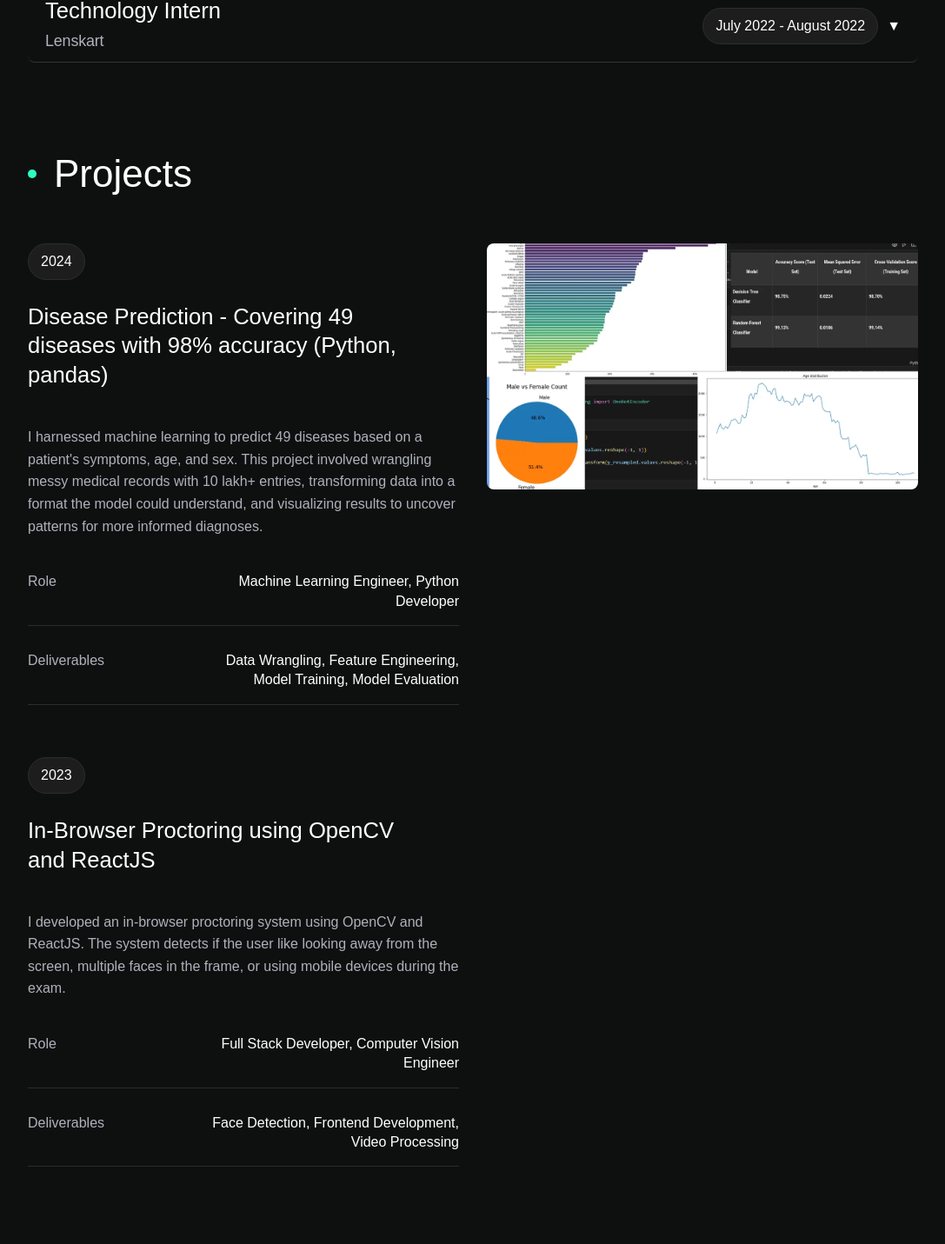
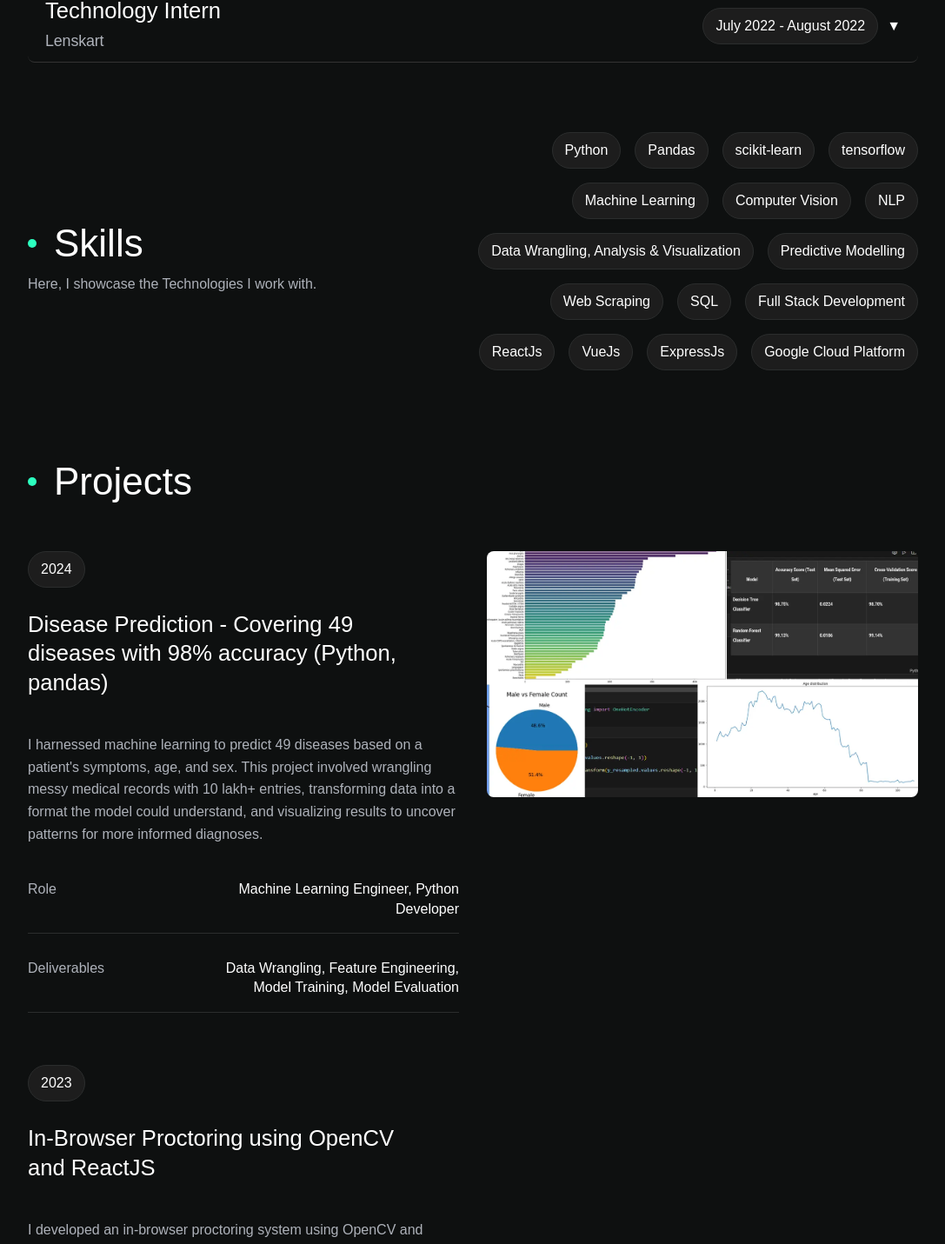
Before and after one commit to antil-samarth/portfolio, a Vue app: page / in a window 1280 px wide. Shown: the part 1405-2836 px from the top of the page at 87% size, without its empty margins (96-1183 px from the left). Built offline with nearby package versions, Linux system fonts and the light colour scheme.

Commit message:
Update App.vue

```diff
--- a/src/App.vue
+++ b/src/App.vue
@@ -20,8 +20,8 @@ import Education from './components/Education.vue';
         <Carousel />
         <Education />
         <Experience />
+        <Skills />
         <Projects />
-        <Skills />
         <About />
       </div>
     </main>
```
